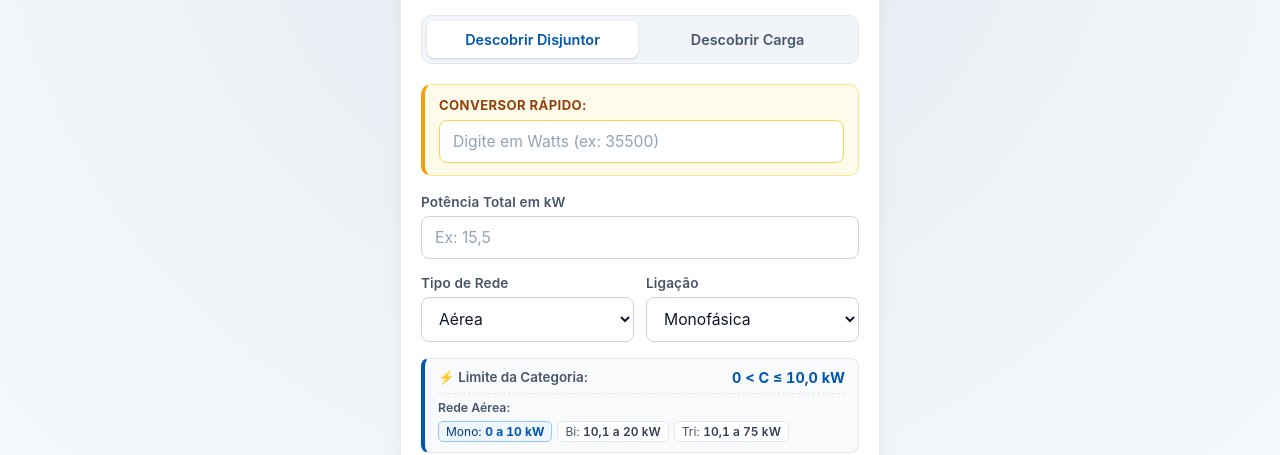
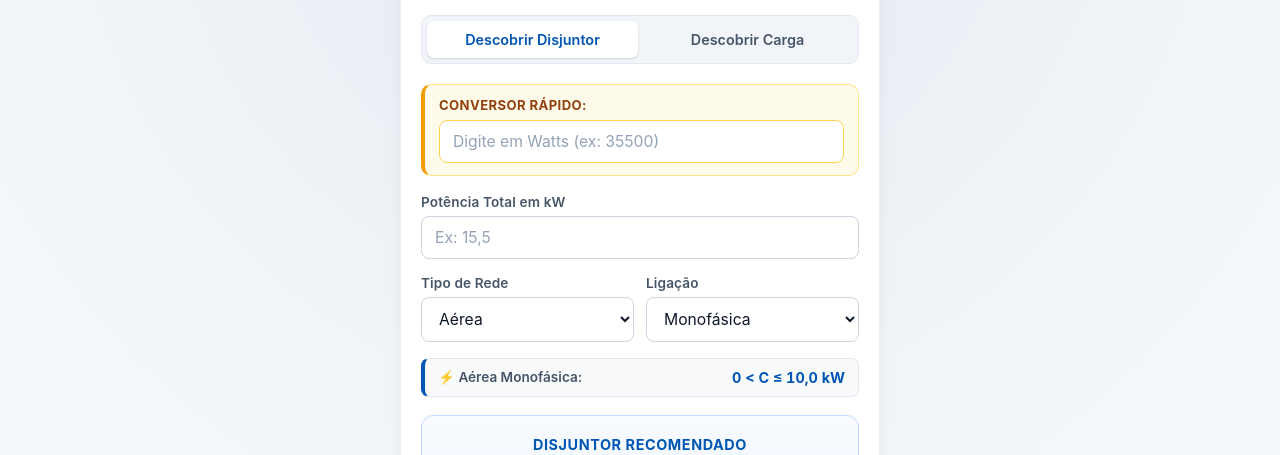
Before and after one commit to alyssonlcss/DJCarga, a plain HTML site: page index.html in a window 1280 px wide. Shown: the part 154-609 px from the top of the page. Drawn offline with Linux system fonts and the light colour scheme.

Commit message:
feat(ui): exibe no badge apenas o limite da combinacao selecionada (ex Subterranea Monofasica)

```diff
--- a/app.js
+++ b/app.js
@@ -65,78 +65,44 @@ function openTab(tabId) {
   if (targetBtn) targetBtn.classList.add('active');
 }
 
-// Atualiza os limites de cada tipo de rede e ligação na Aba 1
+// Atualiza o limite dinâmico da opção selecionada na Aba 1
 function atualizarBadgeLimites1() {
   const rede = document.getElementById('rede1')?.value || 'aerea';
   const ligacao = document.getElementById('ligacao1')?.value || 'monofasica';
 
-  const lblRede = document.getElementById('lblRede1');
-  if (lblRede) {
-    lblRede.innerText = rede === 'aerea' ? 'Aérea' : 'Subterrânea';
+  const nomeRede = rede === 'aerea' ? 'Aérea' : 'Subterrânea';
+  const nomeLigacao = ligacao === 'monofasica' ? 'Monofásica' : (ligacao === 'bifasica' ? 'Bifásica' : 'Trifásica');
+
+  const labelElem = document.getElementById('limitLabel1');
+  if (labelElem) {
+    labelElem.innerText = `⚡ ${nomeRede} ${nomeLigacao}:`;
   }
 
-  const limites = LIMITES_NORMATIVOS[rede];
-  if (!limites) return;
-
-  // Atualiza o Limite da Categoria selecionada
-  const limitText1 = document.getElementById('limitText1');
-  if (limitText1 && limites[ligacao]) {
-    limitText1.innerText = limites[ligacao].label;
+  const textElem = document.getElementById('limitText1');
+  const limite = LIMITES_NORMATIVOS[rede]?.[ligacao];
+  if (textElem && limite) {
+    textElem.innerText = limite.label;
   }
-
-  // Atualiza os limites individuais de cada ligação
-  const valMono = document.getElementById('valMono1');
-  const valBi = document.getElementById('valBi1');
-  const valTri = document.getElementById('valTri1');
-
-  if (valMono) valMono.innerText = rede === 'aerea' ? '0 a 10 kW' : '0 a 16 kW';
-  if (valBi) valBi.innerText = '10,1 a 20 kW';
-  if (valTri) valTri.innerText = rede === 'aerea' ? '10,1 a 75 kW' : '16,1 a 100 kW';
-
-  const subMono = document.getElementById('subMono1');
-  const subBi = document.getElementById('subBi1');
-  const subTri = document.getElementById('subTri1');
-
-  subMono?.classList.toggle('active', ligacao === 'monofasica');
-  subBi?.classList.toggle('active', ligacao === 'bifasica');
-  subTri?.classList.toggle('active', ligacao === 'trifasica');
 }
 
-// Atualiza os disjuntores de cada tipo de rede e ligação na Aba 2
+// Atualiza os disjuntores dinâmicos da opção selecionada na Aba 2
 function atualizarBadgeLimites2() {
   const rede = document.getElementById('rede2')?.value || 'aerea';
   const ligacao = document.getElementById('ligacao2')?.value || 'monofasica';
 
-  const lblRede = document.getElementById('lblRede2');
-  if (lblRede) {
-    lblRede.innerText = rede === 'aerea' ? 'Aérea' : 'Subterrânea';
+  const nomeRede = rede === 'aerea' ? 'Aérea' : 'Subterrânea';
+  const nomeLigacao = ligacao === 'monofasica' ? 'Monofásica' : (ligacao === 'bifasica' ? 'Bifásica' : 'Trifásica');
+
+  const labelElem = document.getElementById('limitLabel2');
+  if (labelElem) {
+    labelElem.innerText = `⚡ ${nomeRede} ${nomeLigacao}:`;
   }
 
-  const limites = LIMITES_NORMATIVOS[rede];
-  if (!limites) return;
-
-  // Atualiza os disjuntores da Categoria selecionada
-  const limitText2 = document.getElementById('limitText2');
-  if (limitText2 && limites[ligacao]) {
-    limitText2.innerText = limites[ligacao].disjuntores.map(d => `${d}A`).join(', ');
+  const textElem = document.getElementById('limitText2');
+  const limite = LIMITES_NORMATIVOS[rede]?.[ligacao];
+  if (textElem && limite) {
+    textElem.innerText = limite.disjuntores.map(d => `${d}A`).join(', ');
   }
-
-  // Atualiza os disjuntores individuais de cada ligação
-  const valMono = document.getElementById('valMono2');
-  const valBi = document.getElementById('valBi2');
-  const valTri = document.getElementById('valTri2');
-
-  if (valMono) valMono.innerText = rede === 'aerea' ? '20 a 40A' : '20 a 63A';
-  if (valBi) valBi.innerText = '50A';
-  if (valTri) valTri.innerText = rede === 'aerea' ? '25 a 100A' : '25 a 125A';
-
-  const subMono = document.getElementById('subMono2');
-  const subBi = document.getElementById('subBi2');
-  const subTri = document.getElementById('subTri2');
-
-  subMono?.classList.toggle('active', ligacao === 'monofasica');
-  subBi?.classList.toggle('active', ligacao === 'bifasica');
-  subTri?.classList.toggle('active', ligacao === 'trifasica');
 }
 
 // Conversor Watts para kW (precisão de até 3 casas decimais: 1 kW = 1.000 W)
--- a/index.html
+++ b/index.html
@@ -66,20 +66,10 @@
                 </div>
             </div>
 
-            <!-- Informações dinâmicas de limites no estilo clássico refinado -->
+            <!-- Limite dinâmico da opção selecionada -->
             <div class="limits-info" id="limitsInfo1">
-                <div class="limits-main-row">
-                    <span class="limits-main-label">⚡ Limite da Categoria:</span>
-                    <strong class="limits-main-val" id="limitText1">0 < C ≤ 10,0 kW</strong>
-                </div>
-                <div class="limits-sub-row">
-                    <span class="sub-network-name">Rede <span id="lblRede1">Aérea</span>:</span>
-                    <div class="sub-pills">
-                        <span class="sub-pill active" id="subMono1">Mono: <strong id="valMono1">0 a 10 kW</strong></span>
-                        <span class="sub-pill" id="subBi1">Bi: <strong id="valBi1">10,1 a 20 kW</strong></span>
-                        <span class="sub-pill" id="subTri1">Tri: <strong id="valTri1">10,1 a 75 kW</strong></span>
-                    </div>
-                </div>
+                <span id="limitLabel1">⚡ Aérea Monofásica:</span>
+                <strong id="limitText1">0 < C ≤ 10,0 kW</strong>
             </div>
 
             <div id="resultadoBox1" class="result-box" aria-live="polite">
@@ -124,20 +114,10 @@
                 </div>
             </div>
 
-            <!-- Disjuntores da Configuração no estilo clássico refinado -->
+            <!-- Disjuntores dinâmicos da opção selecionada -->
             <div class="limits-info" id="limitsInfo2">
-                <div class="limits-main-row">
-                    <span class="limits-main-label">⚡ Disjuntores da Categoria:</span>
-                    <strong class="limits-main-val" id="limitText2">20A, 32A, 40A</strong>
-                </div>
-                <div class="limits-sub-row">
-                    <span class="sub-network-name">Rede <span id="lblRede2">Aérea</span>:</span>
-                    <div class="sub-pills">
-                        <span class="sub-pill active" id="subMono2">Mono: <strong id="valMono2">20 a 40A</strong></span>
-                        <span class="sub-pill" id="subBi2">Bi: <strong id="valBi2">50A</strong></span>
-                        <span class="sub-pill" id="subTri2">Tri: <strong id="valTri2">25 a 100A</strong></span>
-                    </div>
-                </div>
+                <span id="limitLabel2">⚡ Aérea Monofásica:</span>
+                <strong id="limitText2">20A, 32A, 40A</strong>
             </div>
 
             <div id="resultadoBox2" class="result-box" aria-live="polite">
--- a/style.css
+++ b/style.css
@@ -221,83 +221,27 @@ select:focus {
   border-left: 4px solid var(--primary);
   padding: 10px 13px;
   border-radius: 8px;
+  font-size: 0.85rem;
   margin-top: 4px;
   margin-bottom: 18px;
-  display: flex;
-  flex-direction: column;
-  gap: 7px;
-  transition: all 0.2s ease;
-}
-
-.limits-main-row {
   display: flex;
   justify-content: space-between;
   align-items: center;
   flex-wrap: wrap;
   gap: 6px;
-  font-size: 0.84rem;
+  transition: all 0.2s ease;
 }
 
-.limits-main-label {
+.limits-info span {
   color: var(--text-muted);
   font-weight: 600;
 }
 
-.limits-main-val {
+.limits-info strong {
   color: var(--primary);
   font-size: 0.9rem;
   font-weight: 700;
   font-variant-numeric: tabular-nums;
-}
-
-.limits-sub-row {
-  display: flex;
-  align-items: center;
-  justify-content: space-between;
-  gap: 6px;
-  border-top: 1px dashed #e2e8f0;
-  padding-top: 6px;
-  font-size: 0.77rem;
-  color: var(--text-light);
-  flex-wrap: wrap;
-}
-
-.sub-network-name {
-  font-weight: 600;
-  color: #475569;
-}
-
-.sub-pills {
-  display: flex;
-  gap: 5px;
-  flex-wrap: wrap;
-}
-
-.sub-pill {
-  background: #ffffff;
-  border: 1px solid var(--border-subtle);
-  padding: 2px 7px;
-  border-radius: 5px;
-  color: var(--text-muted);
-  font-size: 0.75rem;
-  transition: all 0.2s ease;
-}
-
-.sub-pill strong {
-  font-weight: 600;
-  color: #334155;
-  font-variant-numeric: tabular-nums;
-}
-
-.sub-pill.active {
-  background: #eff6ff;
-  border-color: #93c5fd;
-  color: var(--primary-dark);
-}
-
-.sub-pill.active strong {
-  color: var(--primary);
-  font-weight: 700;
 }
 
 /* Card de Resultado */
--- a/sw.js
+++ b/sw.js
@@ -1,9 +1,9 @@
 /**
  * Service Worker - DJ Carga
- * Versão 1.1.6 - Limite da categoria com quebra dinâmica de ligações
+ * Versão 1.1.7 - Exibição direta da combinação selecionada (ex: Subterrânea Monofásica)
  */
 
-const CACHE_NAME = 'djcarga-v1.1.6';
+const CACHE_NAME = 'djcarga-v1.1.7';
 
 const STATIC_ASSETS = [
   '/',
```
